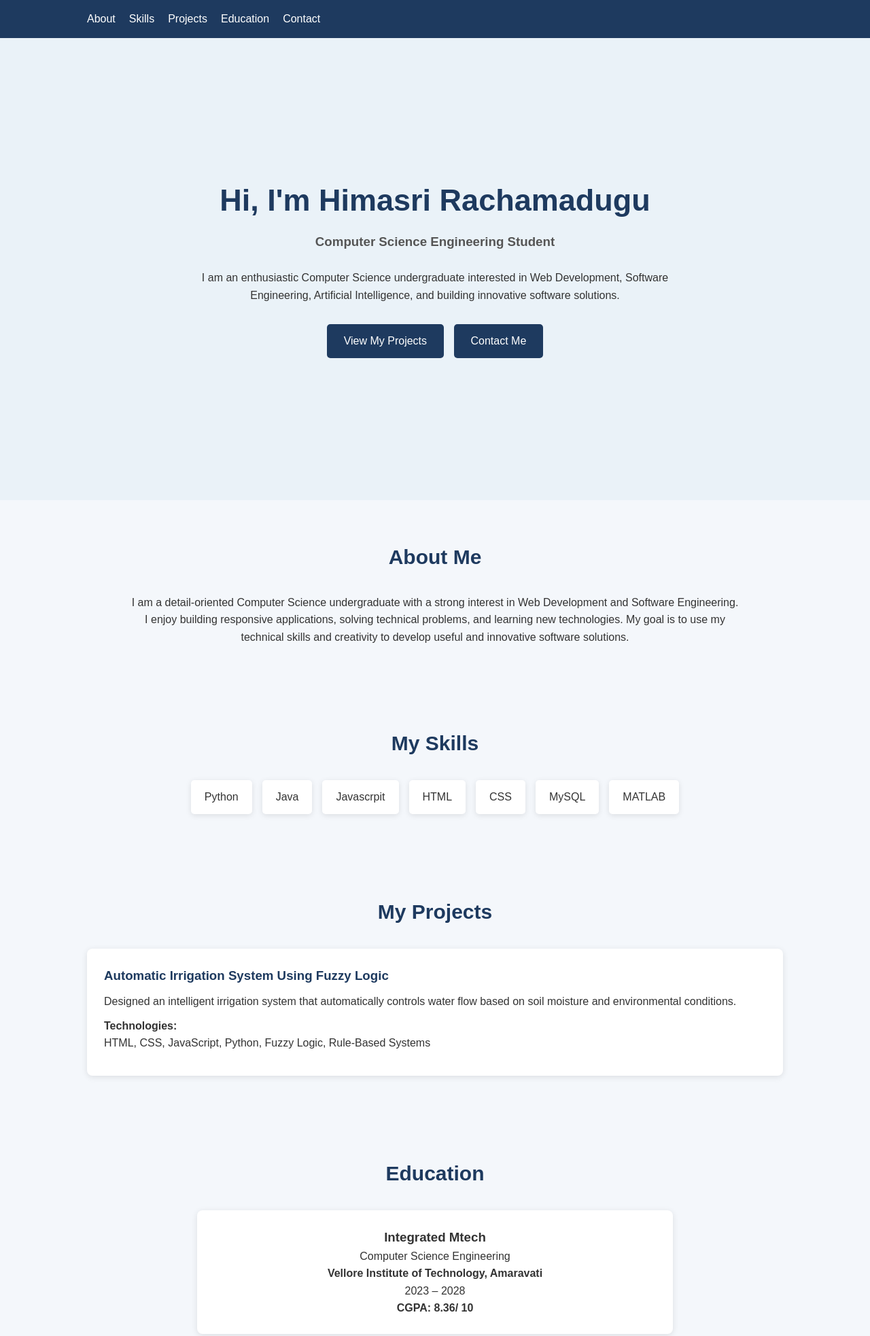
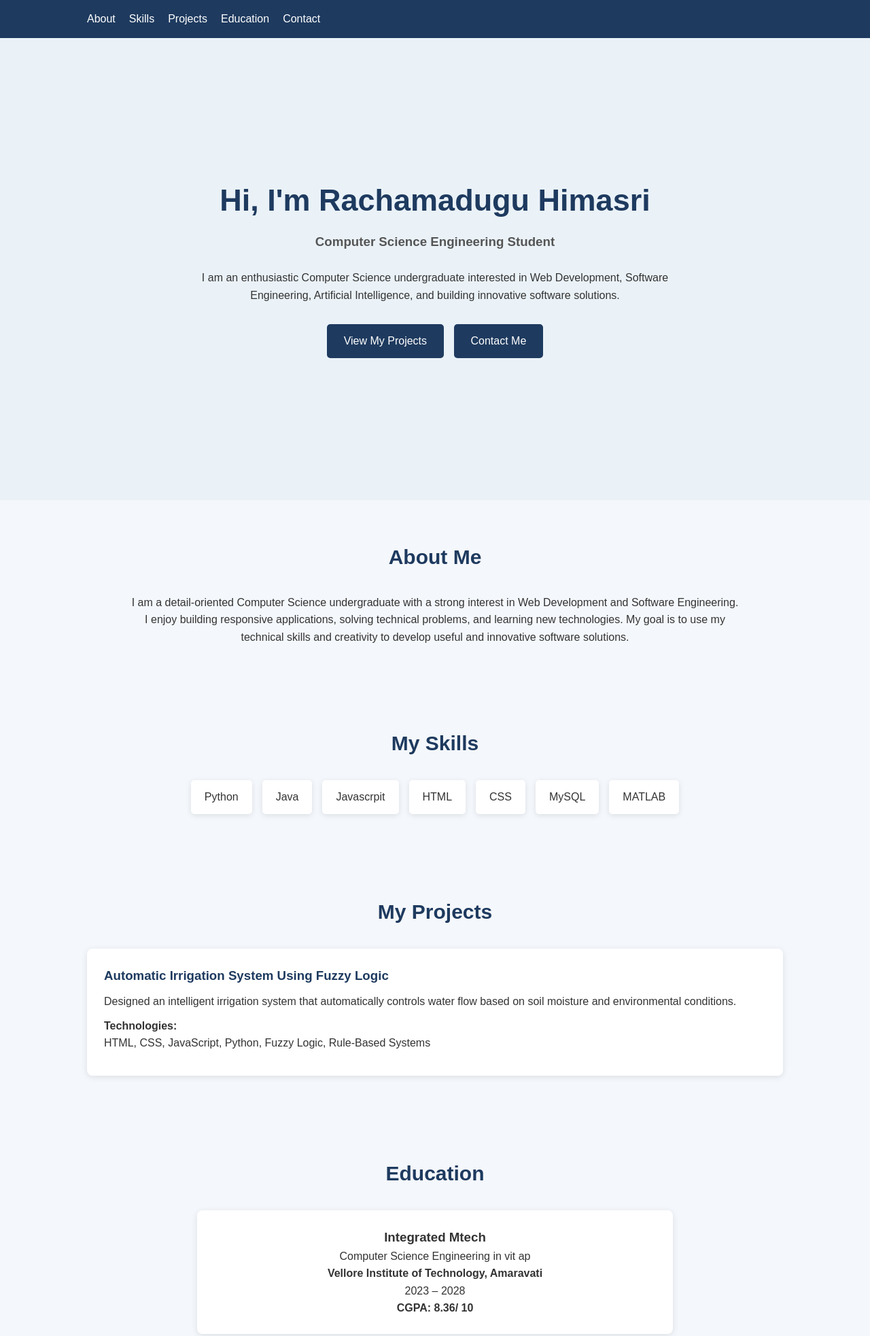
Before and after one commit to himasri756-gif/portfolio, a plain HTML site: page index.html in a window 1280 px wide. Shown: the top 1966 px of the page at 68% size. Drawn offline with Linux system fonts and the light colour scheme.

Commit message:
updated.html

```diff
--- a/index.html
+++ b/index.html
@@ -224,7 +224,7 @@
 
   <!-- Hero Section -->
   <section class="hero">
-    <h1>Hi, I'm  Himasri Rachamadugu</h1>
+    <h1>Hi, I'm Rachamadugu Himasri</h1>
 
     <h3>Computer Science Engineering Student</h3>
 
@@ -306,7 +306,7 @@
     <div class="education-card">
       <h3>Integrated Mtech</h3>
 
-      <p>Computer Science Engineering</p>
+      <p>Computer Science Engineering in vit ap</p>
 
       <p>
         <strong>Vellore Institute of Technology, Amaravati</strong>
```
